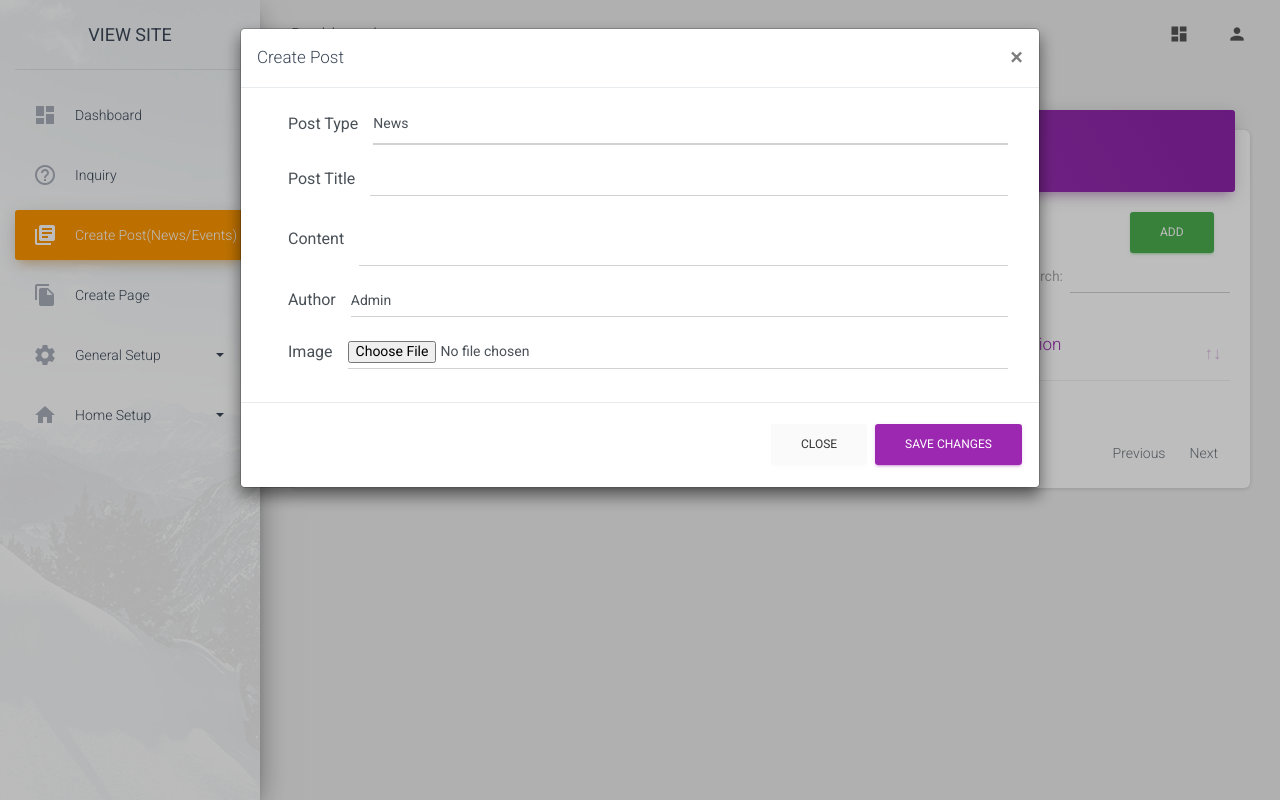
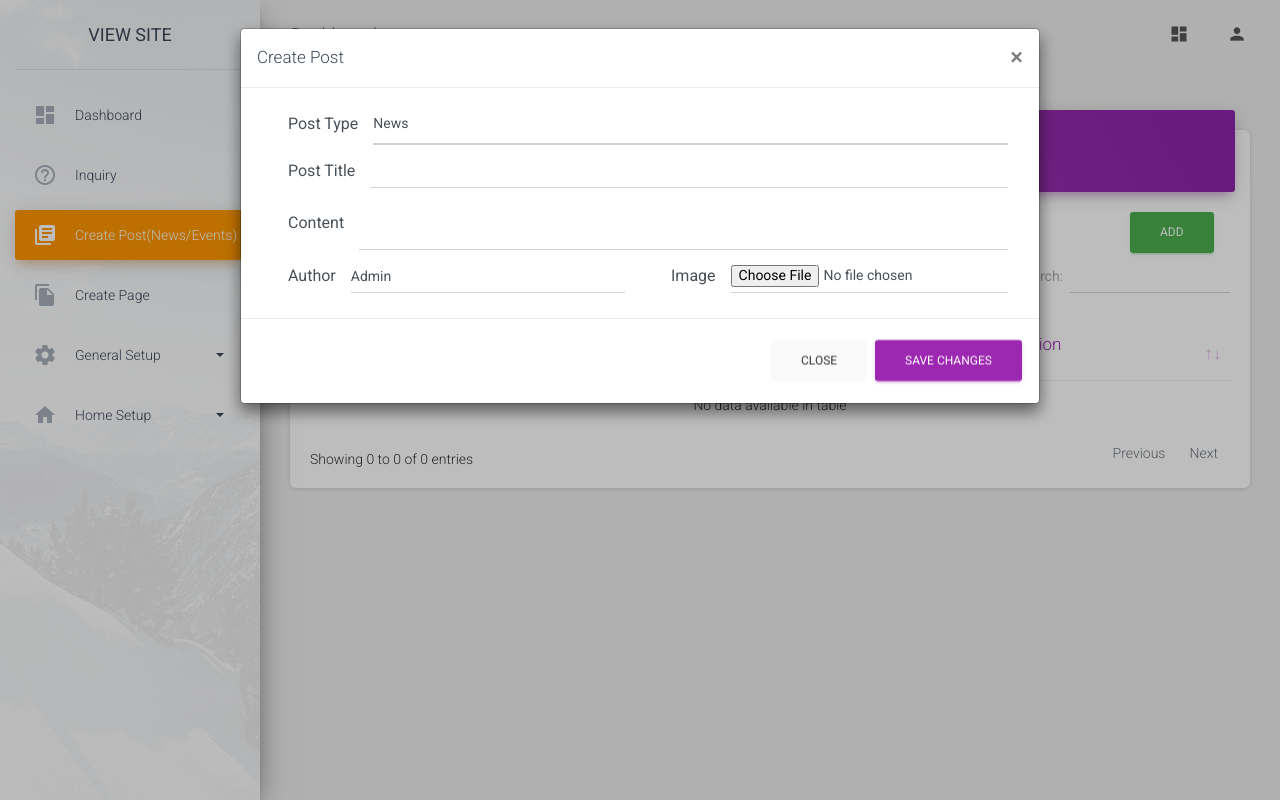
Before and after one commit to timusumit/tucirweb, a CodeIgniter app: page /database/admin/create_post in a window 1280 px wide, after a click on "ADD". Run offline with CodeIgniter, Linux system fonts and the light colour scheme; a user stored in the database is signed in; data comes from the database, SQL or seed files in the repository; data that the repository does not hold is empty; some libraries are stand-ins or nearby versions.

Commit message:
mostly done

```diff
--- a/application/controllers/Site.php
+++ b/application/controllers/Site.php
@@ -16,6 +16,7 @@ public function __construct()
         $this->load->model('menu_setup_model');
         $this->load->model('slider_setup_model');
         $this->load->model('create_post_model');
+        $this->load->helper('text');
     }
 
 
@@ -27,7 +28,7 @@ public function __construct()
 	 	$data['slider_setup']=$this->slider_setup_model->get_slider_image_name();
 	 	$data['get_news']=$this->create_post_model->get_news();
 	 	$data['get_news_list']=$this->create_post_model->get_news_list();
-	 	$data['get_events']=$this->create_post_model->get_events();
+	 	$data['get_events_list']=$this->create_post_model->get_events_list();
 		$this->load->view('site_templates/header.php');
 		$this->load->view('site_templates/navigation.php',$data);
 		$this->load->view($view,$data);
--- a/application/models/Create_post_model.php
+++ b/application/models/Create_post_model.php
@@ -20,7 +20,7 @@ class Create_post_model extends CI_Model {
             'post_title'=>$this->input->post('post_title'),
             'post_content'=>$this->input->post('post_content'),
             'post_author'=>$this->input->post('post_author'),
-            'post_date'=> date('M j, Y'),
+            'post_date'=> date('M j Y'),
             'post_type'=>$this->input->post('post_type'),
             'event_location'=>$this->input->post('event_location'),
 
@@ -86,10 +86,11 @@ public function get_post_content(){
         return $query->result_array();
 
         }
-public function get_events(){
+public function get_events_list(){
         $this->db->select('*');
         $this->db->from('create_post');
         $this->db->where('post_type','events');
+        $this->db->limit(4);
         $query=$this->db->get();
         return $query->result_array();
 
@@ -100,7 +101,9 @@ $this->db->select('*');
         $this->db->from('create_post');
        $this->db->where('post_type','news');
         //$this->db->where('slug',$this->uri->segment(3));
+        $this->db->limit(4);
         $query=$this->db->get();
+
        // print_r($query);exit;
         return $query->result_array();
 }
--- a/application/views/admin/create_post.php
+++ b/application/views/admin/create_post.php
@@ -50,7 +50,7 @@
       </div>
       <div class="modal-body">
        <div class="col-lg-12">
-       	<div class="input-group mb-3">
+       	<div class="input-group mb-2">
         <div class="input-group-prepend">
           <span class="input-group-text">Post Type</span>
         </div>
@@ -59,36 +59,42 @@
           <option value="events">Events</option>
         </select>
     </div>
-    <div class="input-group mb-3" id="event_location" style="display: none;">
+    <div class="input-group mb-2" id="event_location" style="display: none;">
         <div class="input-group-prepend">
           <span class="input-group-text">Event Location</span>
         </div>
         <input type="text"  class="form-control" name="event_location" id="event_location" value="Kathmandu" >
     </div>
-        <div class="input-group mb-3">
+        <div class="input-group mb-2">
   			<div class="input-group-prepend">
     			<span class="input-group-text">Post Title</span>
   			</div>
   			<input type="text"  class="form-control" name="post_title" id="post_title" >
 		</div>
-			<div class="input-group mb-3">
+			<div class="input-group mb-2">
   			<div class="input-group-prepend">
     			<span class="input-group-text">Content</span>
   			</div>
   			<textarea  class="form-control ckeditor" name="post_content" id="post_content" ></textarea>
 		</div>
-		<div class="input-group mb-3">
+    <div class="row">
+      <div class="col">
+		<div class="input-group mb-2">
   			<div class="input-group-prepend">
     			<span class="input-group-text">Author</span>
   			</div>
   			<input  class="form-control" name="post_author" id="author"  value="<?php echo ucfirst($titlename); ?>">
 		</div>
-		<div class="input-group mb-3">
+  </div>
+  <div class="col">
+		<div class="input-group mb-2">
   			<div class="input-group-prepend">
     			<span class="input-group-text">Image</span>
   			</div>
   			<input type="file" class="form-control" name="userfile" id="userfile" >
 		</div>
+  </div>
+  </div>
 
 
        </div>
@@ -116,7 +122,7 @@
       </div>
       <div class="modal-body">
        <div class="col-lg-12">
-        <div class="input-group mb-3">
+        <div class="input-group mb-2">
         <div class="input-group-prepend">
           <span class="input-group-text">Post Type</span>
         </div>
@@ -125,31 +131,31 @@
           <option value="events">Events</option>
         </select>
     </div>
-    <div class="input-group mb-3" id="event_location" style="display: none;">
+    <div class="input-group mb-2" id="event_location" style="display: none;">
         <div class="input-group-prepend">
           <span class="input-group-text">Event Location</span>
         </div>
         <input type="text"  class="form-control" name="event_location" id="event_location" value="Kathmandu" >
     </div>
-        <div class="input-group mb-3">
+        <div class="input-group mb-2">
         <div class="input-group-prepend">
           <span class="input-group-text">Post Title</span>
         </div>
         <input type="text"  class="form-control" name="post_title" id="post_title" >
     </div>
-      <div class="input-group mb-3">
+      <div class="input-group mb-2">
         <div class="input-group-prepend">
           <span class="input-group-text">Content</span>
         </div>
         <textarea  class="form-control ckeditor" name="post_content" id="post_content" ></textarea>
     </div>
-    <div class="input-group mb-3">
+    <div class="input-group mb-2">
         <div class="input-group-prepend">
           <span class="input-group-text">Author</span>
         </div>
         <input  class="form-control" name="post_author" id="author"  value="<?php echo ucfirst($titlename); ?>">
     </div>
-    <div class="input-group mb-3">
+    <div class="input-group mb-2">
         <div class="input-group-prepend">
           <span class="input-group-text">Image</span>
         </div>
```
Also changed, not shown: application/views/home.php (+25 -37 lines), site_assets/css/style.css (+10 -7 lines), site_assets/uploads/blog/blog_image1.JPG (added), site_assets/uploads/blog/blog_image2.JPG (added), site_assets/uploads/blog/blog_image3.JPG (added), site_assets/uploads/blog/thumbnail/blog_image1.JPG (added), site_assets/uploads/blog/thumbnail/blog_image2.JPG (added), site_assets/uploads/blog/thumbnail/blog_image3.JPG (added), site_assets/uploads/blog/thumbnail/default_image.jpg (added).
